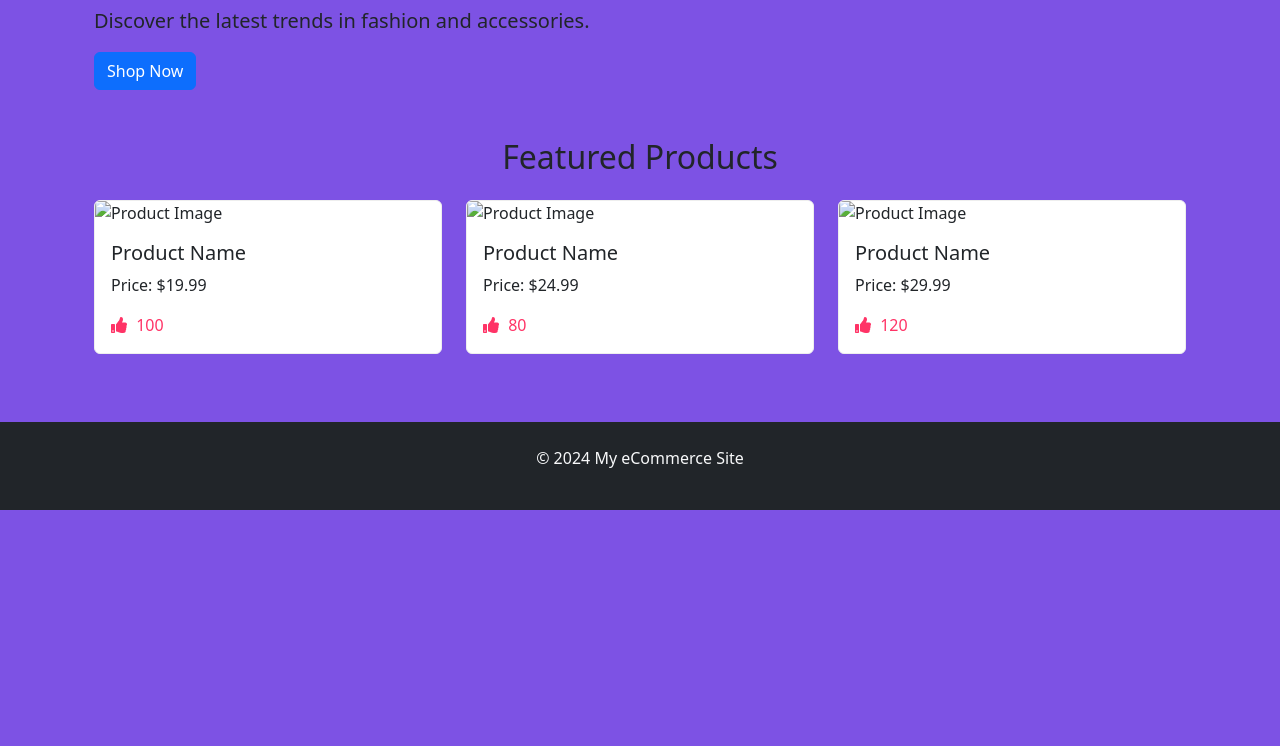
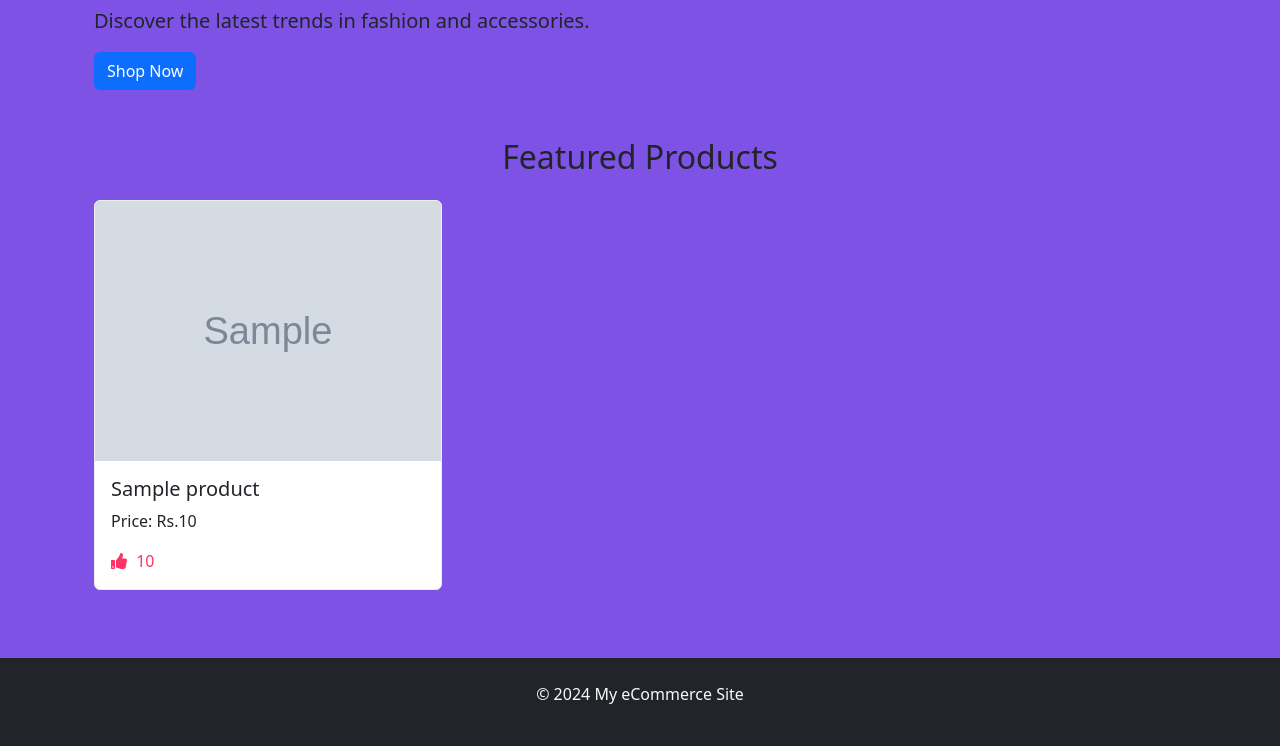
Before and after one commit to SaugatMgr/eCommerce, a Django app: template templates/main/home/home.html in a window 1280 px wide. Shown: the part 154-900 px from the top of the page. Before the commit the page ends 664 px from the top, so only its background shows below. Run offline with Django 5.2, Linux system fonts and the light colour scheme; the template is opened without the code that fills it: most values are stand-ins (such as "Sample title", 1, 10 or a date in 2020); grey boxes marked "Sample" are stand-in pictures; some libraries are stand-ins or nearby versions.

Commit message:
featured product display html file

```diff
--- a/templates/main/home/featured_products.html
+++ b/templates/main/home/featured_products.html
@@ -1,56 +1,23 @@
+{% load humanize %}
 <div class="container mt-5">
   <h2 class="text-center mb-4">Featured Products</h2>
   <div class="row">
+    {% for product in products %}
       <div class="col-md-4">
         <div class="card">
           <img
-          src="https://via.placeholder.com/300"
+            src="{{ product.image.url }}"
             class="card-img-top"
-          alt="Product Image"
+            alt="{{ product.name }}"
           />
           <div class="card-body">
-          <h5 class="card-title">Product Name</h5>
-          <p class="card-text">Price: $19.99</p>
+            <h5 class="card-title">{{ product.name }}</h5>
+            <p class="card-text">Price: Rs.{{ product.price|intcomma }}</p>
             <a href="#" class="like-btn"><i class="fas fa-thumbs-up"></i></a>
-          <!-- Thumb icon as a link -->
-          <span class="likes-count">100</span>
-          <!-- Likes count displayed next to the link -->
+            <span class="likes-count">{{ product.likes }}</span>
           </div>
         </div>
       </div>
-    <div class="col-md-4">
-      <div class="card">
-        <img
-          src="https://via.placeholder.com/300"
-          class="card-img-top"
-          alt="Product Image"
-        />
-        <div class="card-body">
-          <h5 class="card-title">Product Name</h5>
-          <p class="card-text">Price: $24.99</p>
-          <a href="#" class="like-btn"><i class="fas fa-thumbs-up"></i></a>
-          <!-- Thumb icon as a link -->
-          <span class="likes-count">80</span>
-          <!-- Likes count displayed next to the link -->
+    {% endfor %}
   </div>
 </div>
-    </div>
-    <div class="col-md-4">
-      <div class="card">
-        <img
-          src="https://via.placeholder.com/300"
-          class="card-img-top"
-          alt="Product Image"
-        />
-        <div class="card-body">
-          <h5 class="card-title">Product Name</h5>
-          <p class="card-text">Price: $29.99</p>
-          <a href="#" class="like-btn"><i class="fas fa-thumbs-up"></i></a>
-          <!-- Thumb icon as a link -->
-          <span class="likes-count">120</span>
-          <!-- Likes count displayed next to the link -->
-        </div>
-      </div>
-    </div>
-  </div>
-</div>
```
Lines whose indentation alone changed are shown as unchanged.
